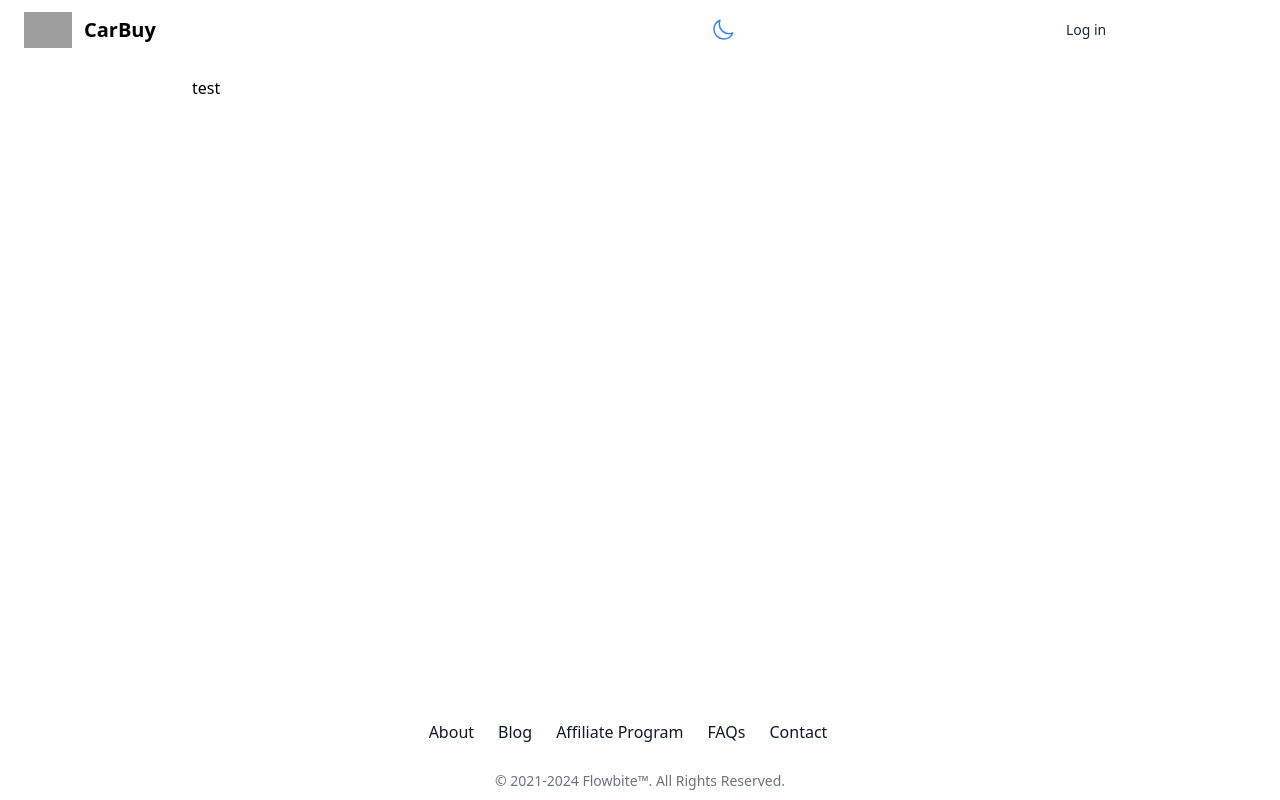
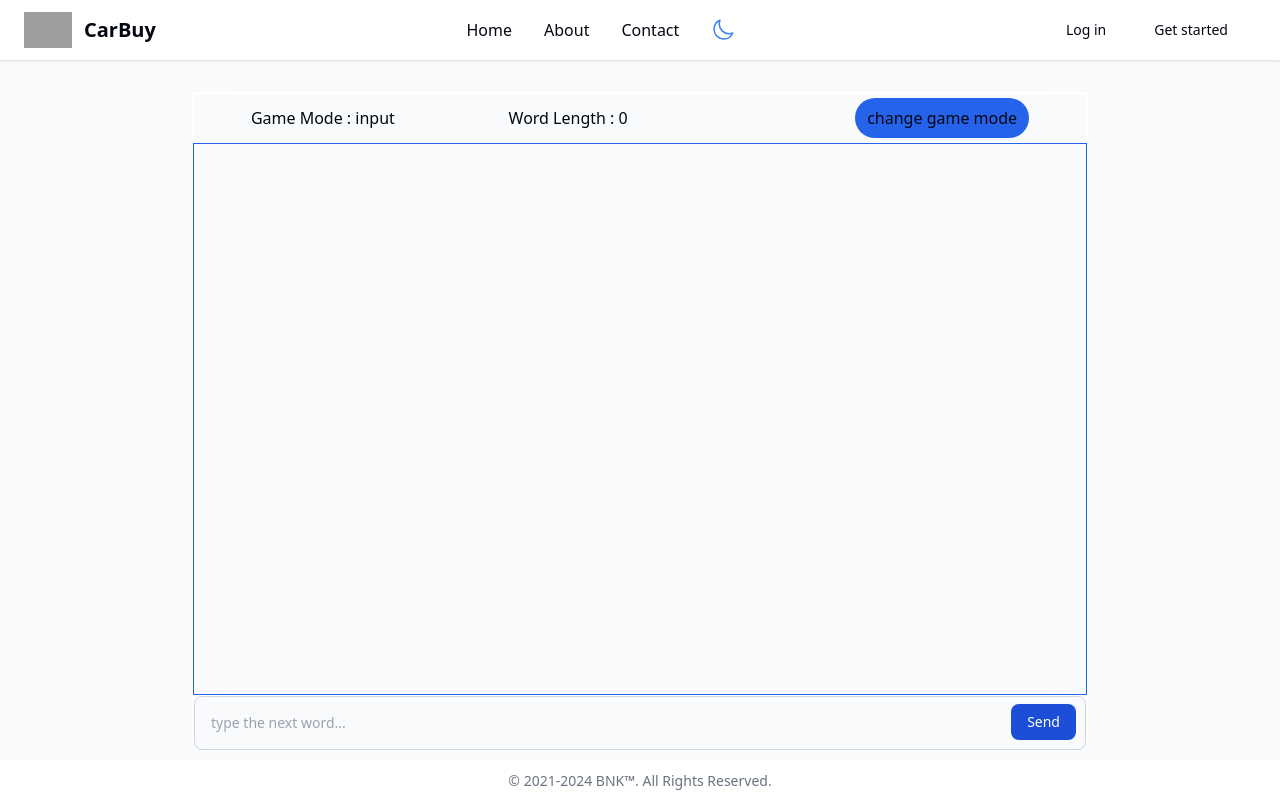
Before and after one commit to BNK989/AssociateApp, a Nuxt app: page / in a window 1280 px wide. Built offline with nearby package versions, Linux system fonts and the light colour scheme; grey boxes are pictures that could not be loaded.

Commit message:
basic working game

```diff
--- a/components/Footer.vue
+++ b/components/Footer.vue
@@ -19,7 +19,7 @@
               Flowbite
           </a> -->
           <!-- <p class="my-4 text-gray-500 dark:text-gray-400">Open-source library of over 400+ web components and interactive elements built for better web.</p> -->
-          <ul class="my-4 flex flex-wrap justify-center items-center mb-6 text-gray-900 dark:text-white">
+          <!-- <ul class="my-4 flex flex-wrap justify-center items-center mb-6 text-gray-900 dark:text-white">
               <li>
                   <a href="#" class="mr-4 hover:underline md:mr-6 ">About</a>
               </li>
@@ -35,8 +35,8 @@
               <li>
                   <a href="#" class="mr-4 hover:underline md:mr-6">Contact</a>
               </li>
-          </ul>
-          <span class="text-sm text-gray-500 sm:text-center dark:text-gray-400">© 2021-{{new Date().getFullYear()}} <a href="#" class="hover:underline">Flowbite™</a>. All Rights Reserved.</span>
+          </ul> -->
+          <span class="text-sm text-gray-500 sm:text-center dark:text-gray-400">© 2021-{{new Date().getFullYear()}} <a href="#" class="hover:underline">BNK™</a>.  All Rights Reserved.</span>
       </div>
     </footer>
     </template>
--- a/components/Header.vue
+++ b/components/Header.vue
@@ -1,6 +1,6 @@
 <template>
     <header>
-        <nav class="bg-white border-gray-200 px-4 lg:px-6 py-2.5 dark:bg-gray-800">
+        <nav class="bg-white border-gray-200 px-4 lg:px-6 py-2.5 dark:bg-gray-800 shadow">
             <div class="flex flex-wrap justify-between items-center mx-auto max-w-screen-xl">
                 <NuxtLink to="/" class="flex items-center">
                     <img src="https://flowbite.com/docs/images/logo.svg" class="mr-3 h-6 sm:h-9" alt="Flowbite Logo" />
@@ -11,11 +11,11 @@
                     <div class="flex items-center lg:order-2">
                         <NuxtLink
                             to="/login"
-                            class="text-gray-800 dark:text-white hover:bg-gray-50 focus:ring-4 focus:ring-gray-300 font-medium rounded-lg text-sm px-4 lg:px-5 py-2 lg:py-2.5 mr-2 dark:hover:bg-gray-700 focus:outline-none dark:focus:ring-gray-800"
+                            class=" hover:bg-gray-50 focus:ring-4 focus:ring-gray-300 font-medium rounded-lg text-sm px-4 lg:px-5 py-2 lg:py-2.5 mr-2 dark:hover:bg-gray-700 focus:outline-none dark:focus:ring-gray-800"
                             >Log in</NuxtLink>
                         <NuxtLink
                             to="/login"
-                            class="text-white bg-primary-700 hover:bg-primary-800 focus:ring-4 focus:ring-primary-300 font-medium rounded-lg text-sm px-4 lg:px-5 py-2 lg:py-2.5 mr-2 dark:bg-primary-600 dark:hover:bg-primary-700 focus:outline-none dark:focus:ring-primary-800"
+                            class="bg-primary-700 hover:bg-primary-800 focus:ring-4 focus:ring-primary-300 font-medium rounded-lg text-sm px-4 lg:px-5 py-2 lg:py-2.5 mr-2 dark:bg-primary-600 dark:hover:bg-primary-700 focus:outline-none dark:focus:ring-primary-800"
                             >Get started</NuxtLink
                         >
                     </div>
@@ -53,7 +53,7 @@
                         <li v-for="link in menu">
                             <NuxtLink
                                 :to="link.url"
-                                class="block py-2 pr-4 pl-3 text-white rounded bg-primary-700 lg:bg-transparent lg:text-primary-700 lg:p-0 dark:text-white"
+                                class="block py-2 pr-4 pl-3 rounded bg-primary-700 lg:bg-transparent lg:text-primary-700 lg:p-0"
                                 aria-current="page"
                                 >{{link.name}}</NuxtLink
                             >
--- /dev/null
+++ b/components/Main.vue
@@ -0,0 +1,106 @@
+<template>
+    <div
+        class="bg-gray-50 bg-opacity-5 backdrop-blur-lg backdrop-saturate-150 border rounded border-white flex flex-col h-full">
+        <section class="border border-white min-h-8 flex items-center justify-around">
+            <p>Game Mode : {{ gameMode }}</p>
+            <p>Word Length : {{ wordLength }}</p>
+            <p>{{ temp }}</p>
+            <button class="px-3 py-2 bg-blue-600 my-2 rounded-full" @click="changeGameMode">change game mode</button>
+        </section>
+        <section class="relative border border-blue-600 h-full overflow-y-scroll overflow-x-hidden">
+            <TransitionGroup name="list" tag="ul" class="flex flex-col gap-3 my-2">
+                <li v-for="(w ,i) in words" :key="w" class="flex items-center ms-2 gap-1">
+                    <SvgCheckMark v-if="w.guess"/>
+                    <p class="px-3 py-2 bg-blue-300 bg-opacity-10 w-min whitespace-nowrap" :class="i === words.length -2 ? 'font-bold' : '' " v-if="i < words.length -1">
+                        {{ w.guess ? w.word : w.cipher }}</p>
+                    <p class="px-3 py-2 bg-blue-300 bg-opacity-10 w-min" v-else>{{ w.word }}</p>
+                </li>
+            </TransitionGroup>
+            <!-- <pre>{{ words }}</pre> -->
+            <!-- <pre>{{ guessedWords }}</pre> -->
+            <!-- <pre>{{ nextWordToGuess || 'no yet'}} </pre> -->
+        </section>
+
+        <section class="border border-white min-h-8">
+            <form @submit.prevent="handleSubmit">
+                <div class="relative">
+                    <input
+                        type="text"
+                        class="block w-full p-4 ps-4 text-sm text-gray-900 border border-gray-300 rounded-lg bg-gray-50 focus:ring-blue-500 focus:border-blue-500 dark:bg-gray-700 dark:border-gray-600 dark:placeholder-gray-400 dark:text-white dark:focus:ring-blue-500 dark:focus:border-blue-500"
+                        :placeholder="placeholder"
+                        v-model="word"
+                        />
+                    <button
+                        type="submit"
+                        class="text-white absolute end-2.5 bottom-2.5 bg-blue-700 hover:bg-blue-800 focus:ring-4 focus:outline-none focus:ring-blue-300 font-medium rounded-lg text-sm px-4 py-2 dark:bg-blue-600 dark:hover:bg-blue-700 dark:focus:ring-blue-800">
+                        Send
+                    </button>
+                </div>
+            </form>
+        </section>
+    </div>
+</template>
+
+<script lang="ts" setup>
+const word = ref('')
+const words = ref([])
+const gameMode = ref('input')
+const placeholder = computed(() => gameMode.value === 'input' ? 'type the next word...' : 'guess the previous word...')
+const wordLength = computed(() => words.value.length)
+const guessedWords = computed(() => words.value.reduce((acc,w) => w.guess ? acc + 1  : acc, 0))
+const nextWordToGuess = computed(() => words.value[words.value.length - words.value.filter((w) => w.guess).length -2 ])
+//TODO: add cipher anymation https://vuejs.org/guide/extras/animation.html#animation-techniques
+
+
+const temp = ref('')
+const changeGameMode = () => {
+    gameMode.value === 'input' ? gameMode.value = 'guess' : gameMode.value = 'input'
+
+}
+const {generateRandomString} = useUtilities()
+const handleSubmit = () => {
+    if( gameMode.value === 'input') {
+        // words.value.push(word.value)
+        words.value.push({word: word.value, guess: false, len: word.value.length, cipher: generateRandomString(word.value.length)})
+        }else{
+        if(word.value === nextWordToGuess.value.word) {
+            // words.value.pop()
+            nextWordToGuess.value.guess = true
+            temp.value = 'correct'
+            }else{
+            temp.value = 'guess again'
+        }
+        }
+    word.value = ''
+}
+</script>
+<!-- backdrop-blur-lg bg-myBlue md:rounded-xl backdrop-saturate-150 border border-myWhite flex w-dvw h-dvh md:w-[80vw] md:h-[90dvh] -->
+<style>
+.list-enter-active,
+.list-leave-active {
+  transition: all 0.5s ease;
+}
+
+.list-enter-from,
+.list-leave-to {
+  opacity: 0;
+  transform: translateX(30px);
+}
+
+/* Set the scroll bar to be more like a modem */
+/* ::-webkit-scrollbar {
+  width: 10px;
+  height: 10px;
+} */
+
+::-webkit-scrollbar-track {
+  background-color: var(--color-scrollbar-track);
+}
+
+::-webkit-scrollbar-thumb {
+  background-color: var(--color-scrollbar-thumb);
+  border-radius: 10px;
+  border: 2px solid var(--color-scrollbar-track);
+}
+
+</style>
--- /dev/null
+++ b/components/svg/checkMark.vue
@@ -0,0 +1,14 @@
+<template>
+    <svg
+        xmlns="http://www.w3.org/2000/svg"
+        fill="none"
+        viewBox="0 0 24 24"
+        stroke-width="1.5"
+        stroke="currentColor"
+        class="size-4">
+        <path
+            stroke-linecap="round"
+            stroke-linejoin="round"
+            d="m4.5 12.75 6 6 9-13.5" />
+    </svg>
+</template>
--- a/composables/useUtilities.ts
+++ b/composables/useUtilities.ts
@@ -19,8 +19,24 @@ export const useUtilities = () => {
         }).format(number)
     }
 
+
+
+    const generateRandomString = (length: number = 5): string => {
+        const chars = 'ABCDEFGHIJKLMNOPQRSTUVWXYZabcdefghijklmnopqrstuvwxyz0123456789'
+        let str = '::'
+
+        for (let i = 0; i < length; i++) {
+            str += chars.charAt(Math.floor(Math.random() * chars.length))
+        }
+
+        return str + '::'
+    }
+
+
+
     return {
         capitalize,
         formatCurrency,
+        generateRandomString,
     }
 }
--- a/layouts/default.vue
+++ b/layouts/default.vue
@@ -1,7 +1,7 @@
 <template>
-        <main class="dark:bg-gray-900 dark:text-gray-50 flex flex-col min-h-dvh">
+        <main class="text-gray-950 bg-gray-50 dark:bg-gray-900 dark:text-gray-50 flex flex-col h-dvh">
                 <Header />
-                <div class="flex-1 mx-auto mt-4 space-y-4 px-4 xs:px-8 sm:px-10 lg:px-16 pb-16 w-4/5">
+                <div class="flex flex-col h-full overflow-hidden mx-auto md:mt-4 md:space-y-4 md:px-4 xs:px-8 sm:px-10 lg:px-16 md:py-4 md:w-4/5 w-full">
                         <slot />
                 </div>
                 <Footer />
--- a/pages/index.vue
+++ b/pages/index.vue
@@ -1,5 +1,5 @@
 <template>
-    <div>test</div>
+    <Main/>
 </template>
 
 <script lang="ts" setup>
```
Also changed, not shown: app.vue (line endings or trailing spaces), 1 other file (tests, documents, lock files or other folders).
